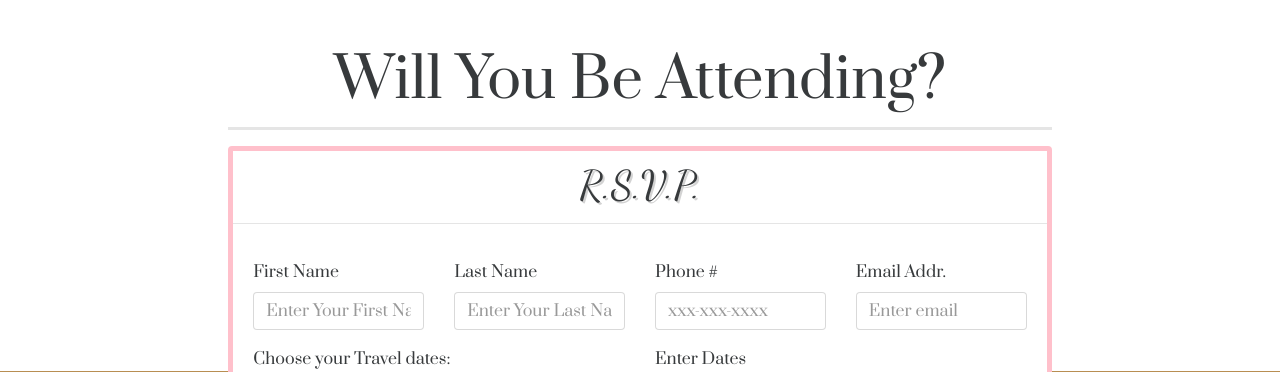
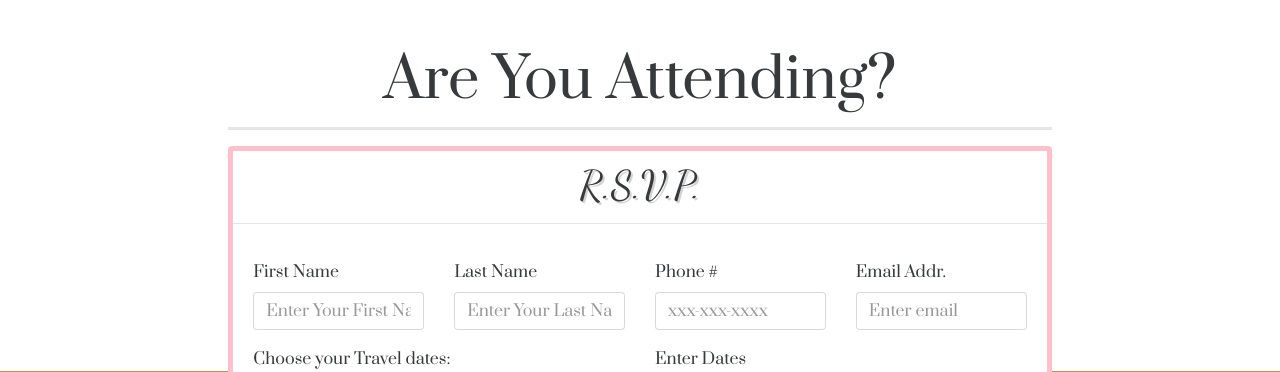
Before and after one commit to kcs2015/wedding, a PHP site: page / in a window 1280 px wide. Shown: the part 4338-4710 px from the top of the page. Run offline with PHP 8.4, Linux system fonts and the light colour scheme; some web fonts are replaced.

Commit message:
Updated Text
Updated RSVP Header to "Are you attending?"

```diff
--- a/index.php
+++ b/index.php
@@ -771,11 +771,11 @@
         <div class="container-fluid">
             <div class="row">
                 <div class="col-xs-12 col-sm-10 offset-sm-1 col-md-10 offset-md-1 col-lg-8 offset-lg-2 ">
-                       <h2 class="display-4 wedding-main-text text-xs-center">Will You Be Attending?</h2>
+                       <h2 class="display-4 wedding-main-text text-xs-center">Are You Attending?</h2>
 
                        <hr class="thick-hr">
                        <div class="card">
-                  <h1 class="section-header dark-text text-xs-center">R.S.V.P. </h1>
+                  <h1 class="section-header dark-text text-xs-center">R.S.V.P.</h1>
                   <hr>
 
                   <div class="card-block">
```
